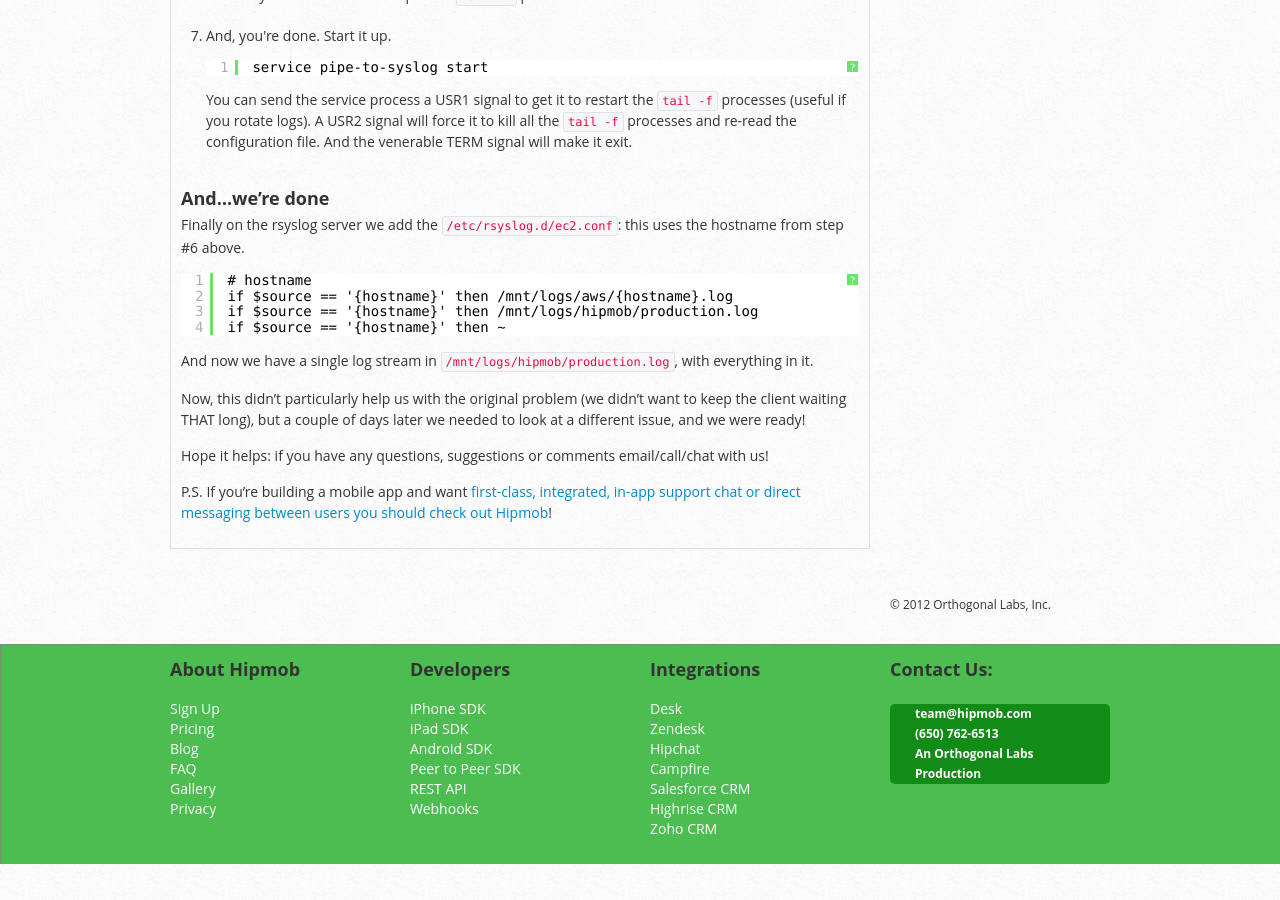
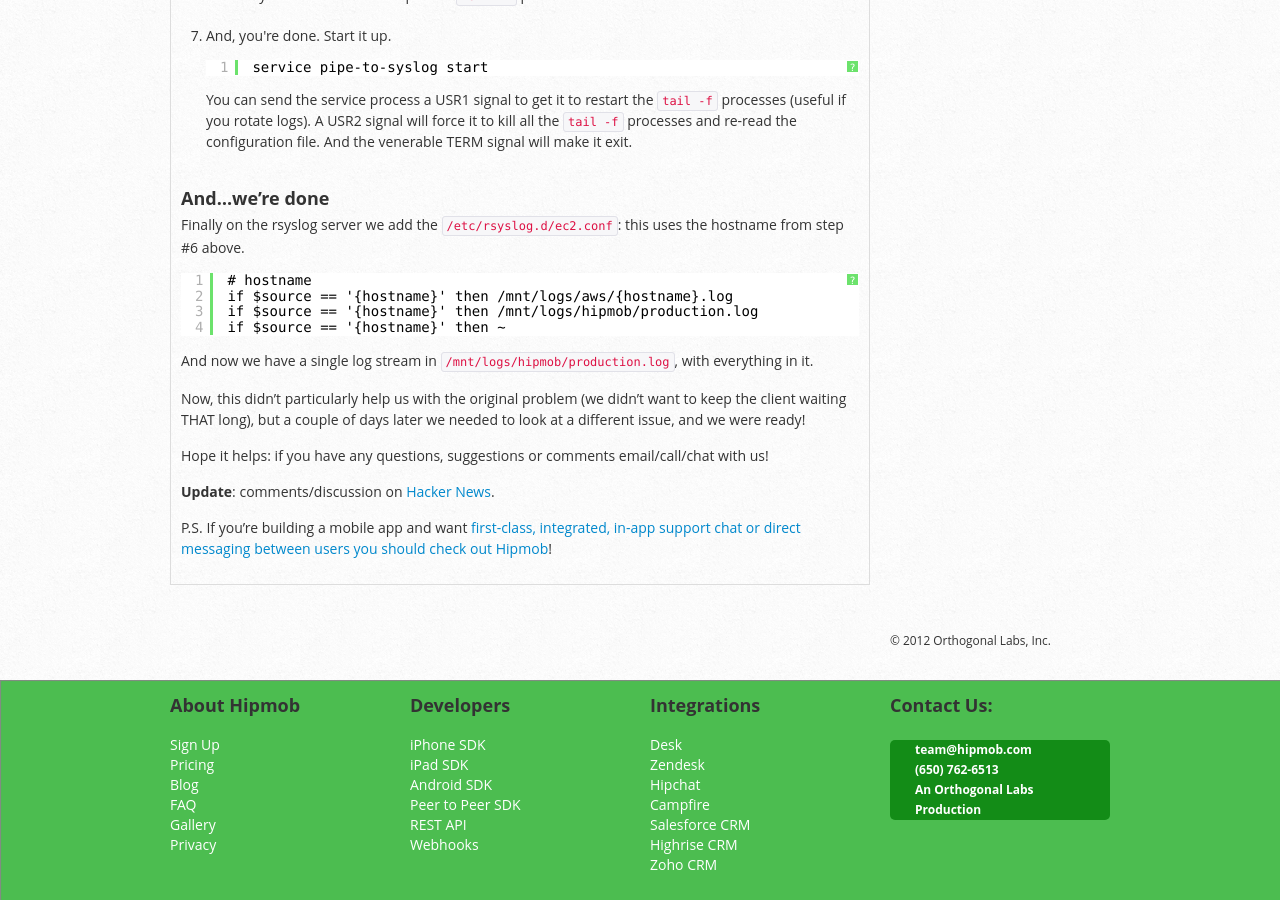
Before and after one commit to Hipmob/hipmob.github.com, a Jekyll site: the page built from _posts/2012-10-12-Unified-logging-with-Node-JS-and-Syslog.markdown, in a window 1280 px wide and 900 px high, scrolled down 2930 px. Built offline with Jekyll 4.4.1, drawn with Linux system fonts in a browser that asks for light colours; Markdown is read by kramdown in place of the engine named in the settings; comment, search, counter and statistics services are not loaded; before the commit the page ends 3794 px from its top, so only the background shows below that.

```diff
--- a/_config.yml
+++ b/_config.yml
@@ -17,3 +17,6 @@ url: http://engineering.hipmob.com/
 
 # Makes pretty permalinks. See Jekyll docs for alternatives.
 permalink: pretty
+
+# Uses rdiscount
+markdown: rdiscount
--- a/_posts/2012-10-12-Unified-logging-with-Node-JS-and-Syslog.markdown
+++ b/_posts/2012-10-12-Unified-logging-with-Node-JS-and-Syslog.markdown
@@ -146,4 +146,6 @@ Now, this didn't particularly help us with the original problem (we didn't want
 
 Hope it helps: if you have any questions, suggestions or comments email/call/chat with us!
 
+<span style="font-weight: bold">Update</span>: comments/discussion on [Hacker News](https://news.ycombinator.com/item?id=4649422).
+
 P.S. If you're building a mobile app and want [first-class, integrated, in-app support chat or direct messaging between users you should check out Hipmob](https://www.hipmob.com/)!
```
